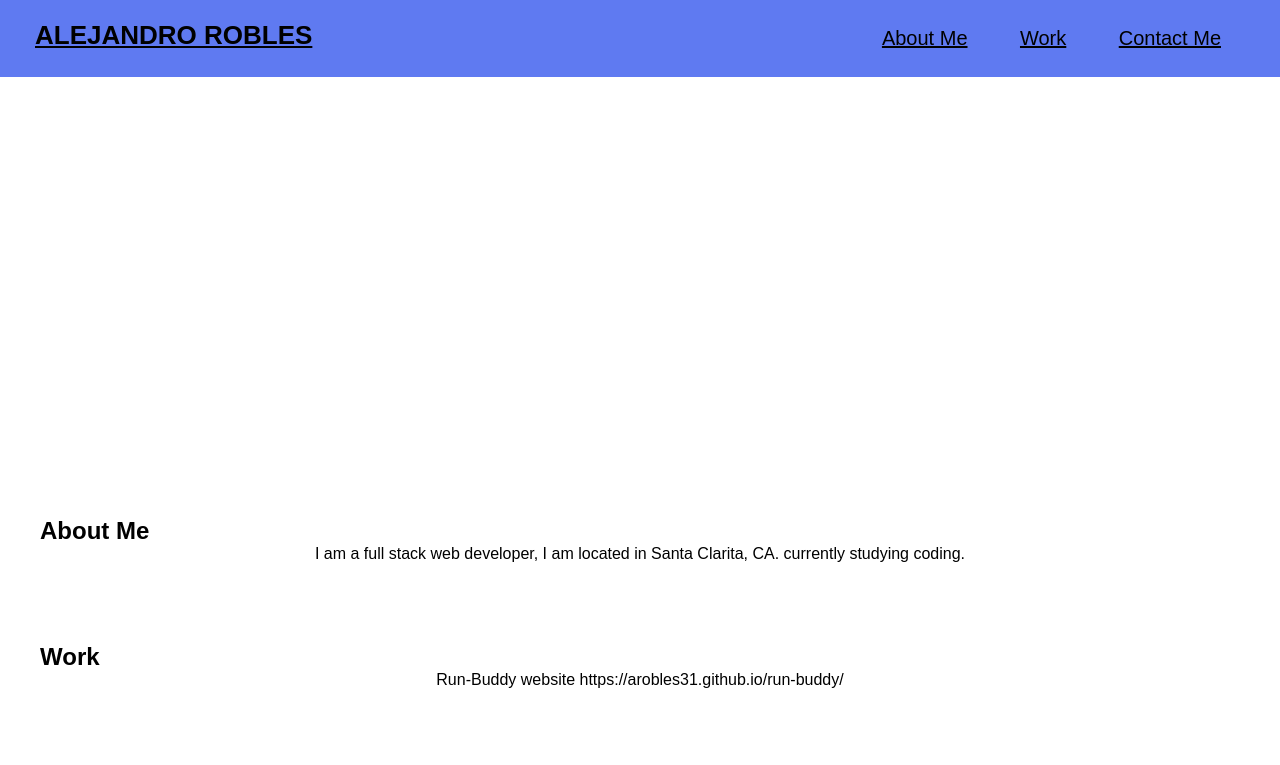
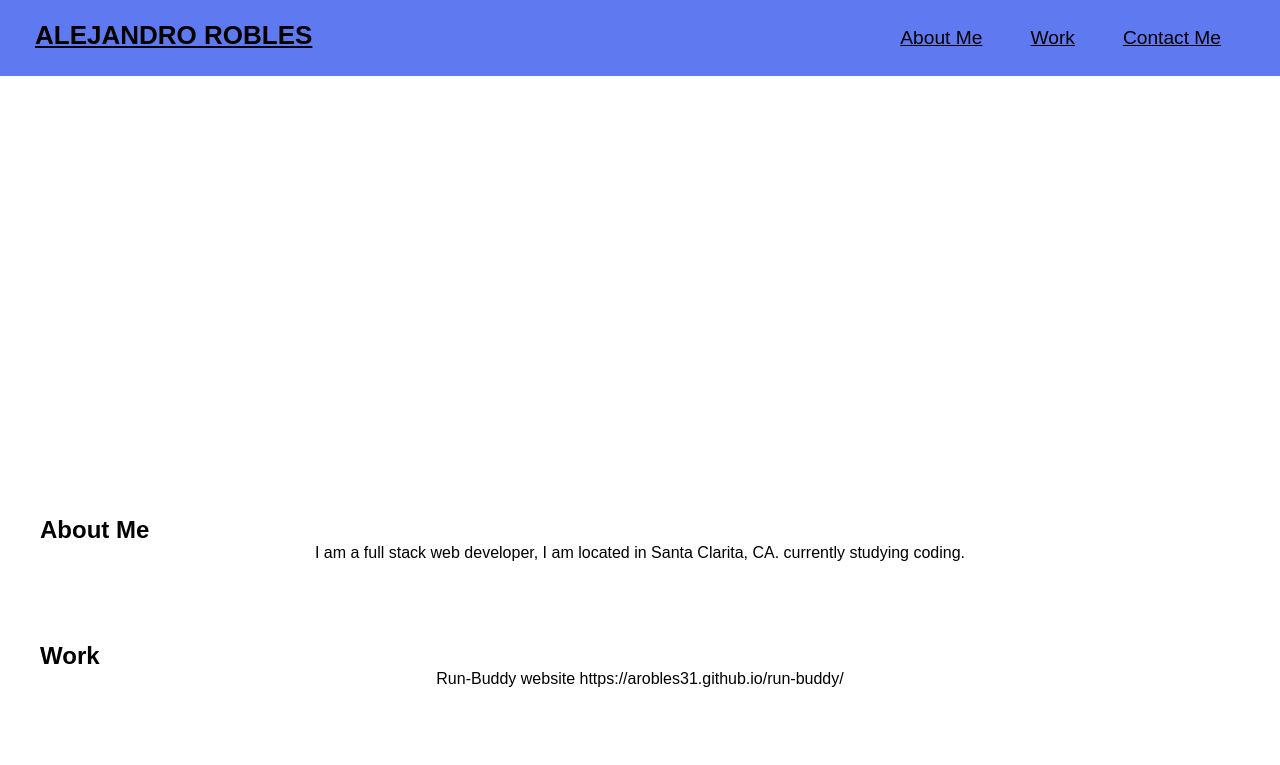
Before and after one commit to arobles31/aroblesportfolio, a plain HTML site: page index.html in a window 1280 px wide. Shown: the top 765 px of the page. Drawn offline with Linux system fonts and the light colour scheme.

Commit message:
add flexbox to header

```diff
--- a/assets/css/style.css
+++ b/assets/css/style.css
@@ -31,14 +31,18 @@ header nav {
     margin: 7px 0;
 }
 
-header nav ul li {
-    display: inline;
+header nav ul {
+    display: flex;
+    flex-wrap: wrap;
+    justify-content: space-between;
+    align-items: center;
+    list-style: none;
 }
 
 header nav ul li a {
     margin: 0 24px;
     font-weight: lighter;
-    font-size: 20px;
+    font-size: 1.5vw;
 }
 
 footer {
```
